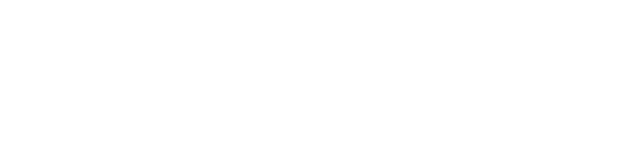
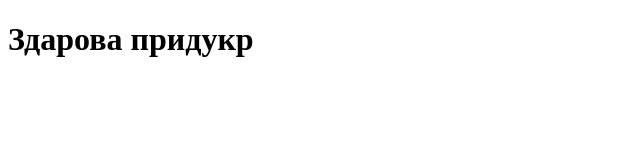
Before and after one commit to Ndfj79/test, a plain HTML site: page index.html in a window 1280 px wide. Shown: the whole page, without its empty margins (0-640 px from the left). Drawn offline with Linux system fonts and the light colour scheme.

Commit message:
Update index.html

```diff
--- a/index.html
+++ b/index.html
@@ -7,6 +7,6 @@
     <title>Document</title>
 </head>
 <body>
-
+    <h1>Здарова придукр</h1>
 </body>
 </html>
```
